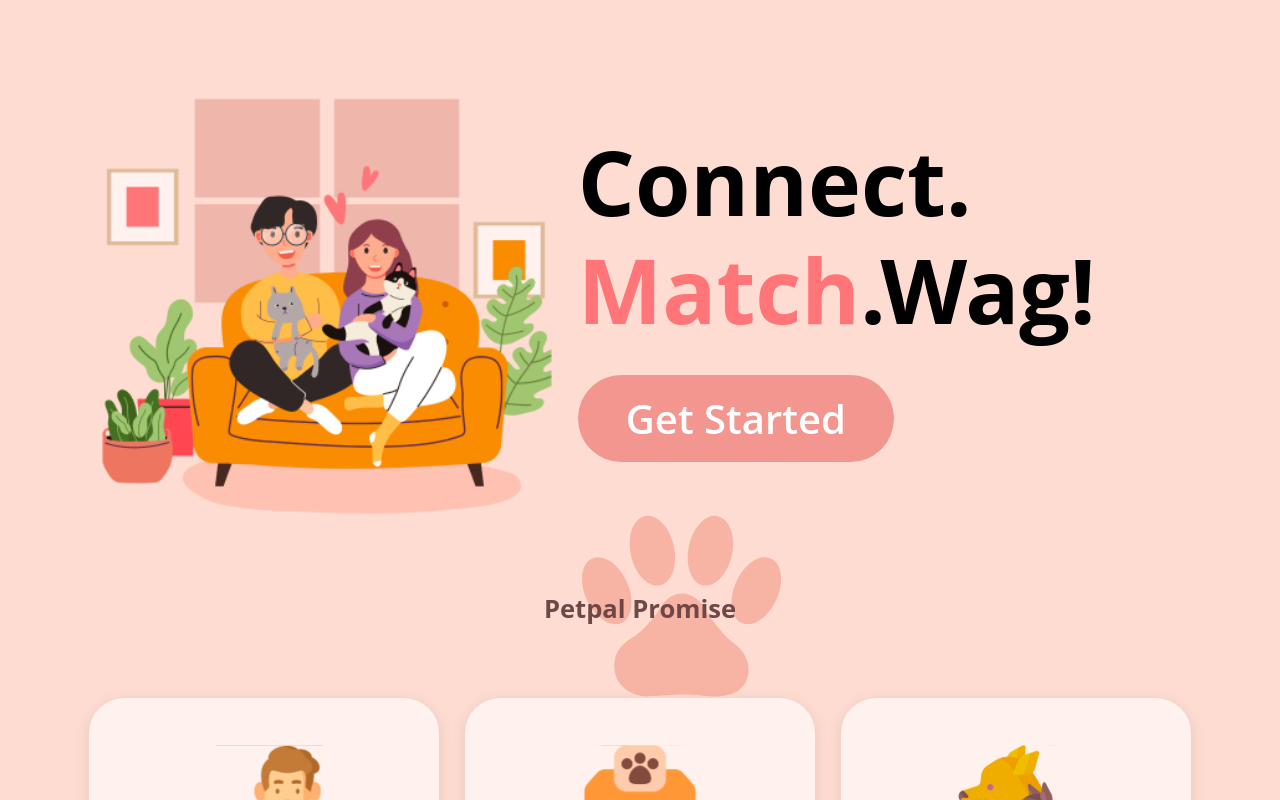
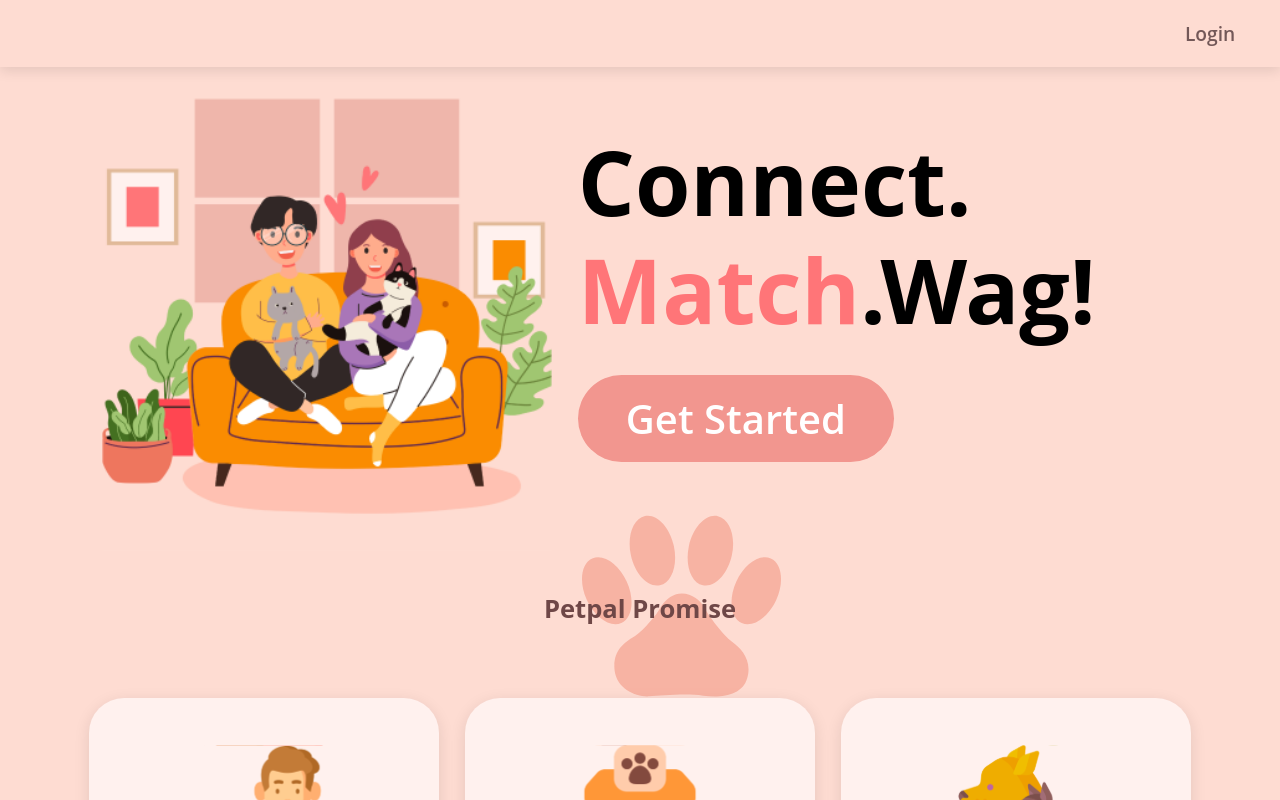
Before and after one commit to Sunzhuofan-Apple/petpals, a React (Create React App) app: page / in a window 1280 px wide. Shown: the top 800 px of the page. Built offline with nearby package versions, Linux system fonts and the light colour scheme; no server answers.

Commit message:
add homepage header

```diff
--- a/src/components/HomePage.js
+++ b/src/components/HomePage.js
@@ -61,11 +61,10 @@ function HomePage() {
 
   return (
     <div className="HomePage">
-      {/* <header className="AppHeader">
-        <button className="header-button">Home</button>
-        <button className="header-button">Login</button>
-        <button className="header-button">Register</button>
-      </header> */}
+      <header className="AppHeader">
+        <button className="header-button">{username}</button>
+        <button className="header-button" onClick= {handleLogin}>{isLogin ? "Logout" : "Login"}</button>
+      </header>
 
 <div className="HeaderSection">
         <img className="HeaderImage" src={`${process.env.PUBLIC_URL}/image/header.jpg`} alt="Header" />
```
